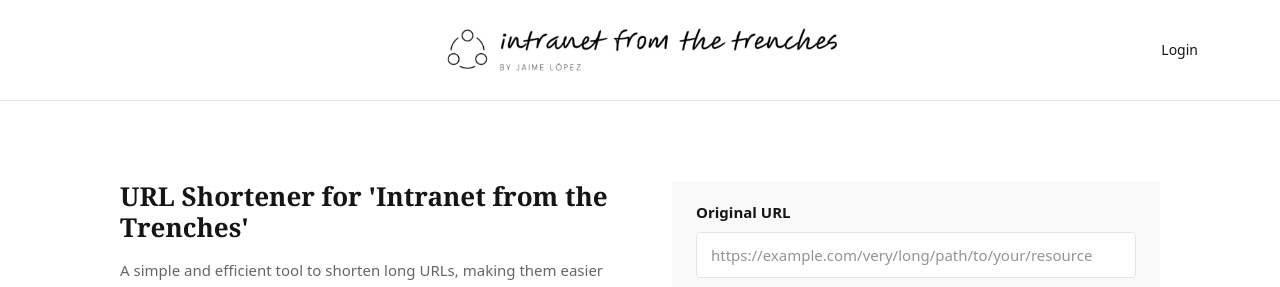
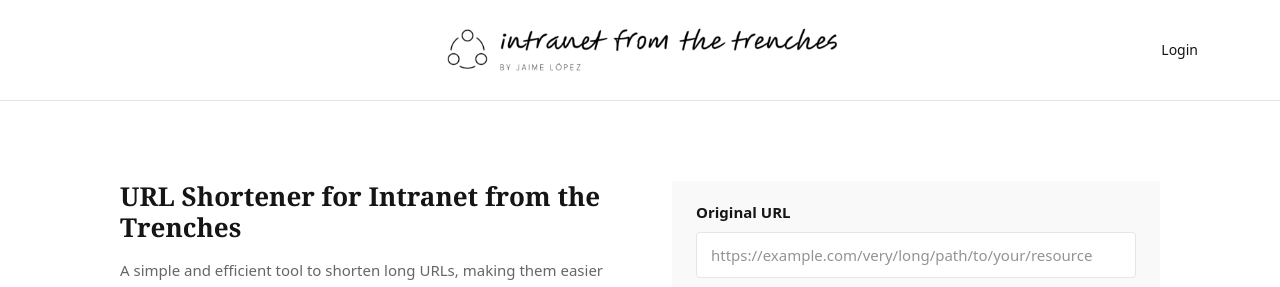
Before and after one commit to jaloplo/ai-ender-pearl, a Next.js app: page / in a window 1280 px wide. Shown: the top 287 px of the page. Built offline with nearby package versions, Linux system fonts and the light colour scheme; no server answers.

Commit message:
core: remove simple quotes

```diff
--- a/app/page.js
+++ b/app/page.js
@@ -89,7 +89,7 @@ export default function ShortenPage() {
       <div className="home-split">
         {/* Left side: Name, description and purpose */}
         <div className="left-panel">
-          <h1>URL Shortener for 'Intranet from the Trenches'</h1>
+          <h1>URL Shortener for Intranet from the Trenches</h1>
           <p>
             A simple and efficient tool to shorten long URLs, making them easier to share and remember.
           </p>
```
